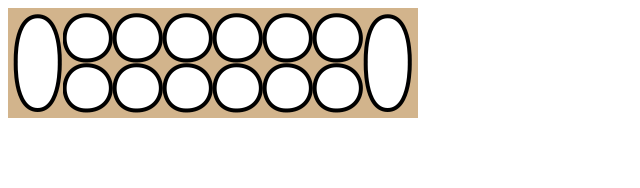
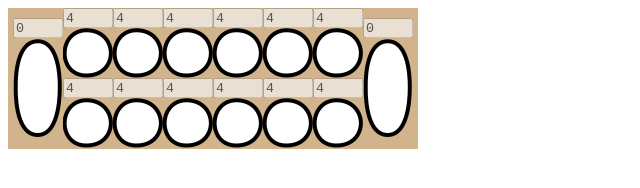
Before and after one commit to JonTheMathMan/mancala, a plain HTML site: page mancala/index.html in a window 1280 px wide. Shown: the whole page, without its empty margins (0-640 px from the left). Drawn offline with Linux system fonts and the light colour scheme.

Commit message:
added a start for gems
made some variables and textboxes to track and display the gems in a pocket.

```diff
--- a/mancala/index.html
+++ b/mancala/index.html
@@ -1,7 +1,7 @@
 <html>
 <body>
-<div id="board" style="position:absolute;background-color:tan;width:410;height:110;"></div>
-	<script src="program/functions/createImgFuntion.js"></script>
+<div id="board" style="position:absolute;background-color:tan;width:410;height:141;"></div>
+	<script src="program/genericFunctions/createPocketFuntion.js"></script>
 	<script src="program/setup.js"></script>
 </body>
 </html>
--- a/mancala/program/functions/createImgFuntion.js
+++ /dev/null
@@ -1,10 +0,0 @@
-function createImg(imgProperties={source:"",left:0,top:0})
-{
-	var newImg = document.createElement("img");
-	newImg.src = imgProperties.source;
-	newImg.style.position = "absolute";
-	newImg.style.left = imgProperties.left;
-	newImg.style.top = imgProperties.top;
-	document.getElementById("board").appendChild(newImg);
-	return newImg;
-}
--- /dev/null
+++ b/mancala/program/genericFunctions/createPocketFuntion.js
@@ -0,0 +1,25 @@
+function createPocket(pocketProperties={source:"",left:0,top:0,gems:"hello"})
+{
+	var board = document.getElementById("board");
+	var newPocket = document.createElement("img");
+	newPocket.src = pocketProperties.source;
+	newPocket.style.position = "absolute";
+	newPocket.style.left = pocketProperties.left;
+	newPocket.style.top = pocketProperties.top;
+	newPocket.gemsHeld = pocketProperties.gems;
+	//newPocket.addEventListener("click",function(e){console.log(e.target.gemsHeld)});
+	board.appendChild(newPocket);
+
+	var gemsDisplay = document.createElement("textarea");
+	gemsDisplay.style.position = "absolute";
+	gemsDisplay.style.width = 50;
+	gemsDisplay.style.height = 20;
+	gemsDisplay.style.top = pocketProperties.top-20;
+	gemsDisplay.style.left = pocketProperties.left;
+	gemsDisplay.style.resize = "none";
+	gemsDisplay.disabled = true;
+	gemsDisplay.value = pocketProperties.gems;
+	board.appendChild(gemsDisplay);
+	newPocket.gemsView = gemsDisplay;
+	return newPocket;
+}
--- /dev/null
+++ b/mancala/program/globalObjects/gemsCup.js
@@ -0,0 +1,3 @@
+ var gemsCup = {
+	 gemsHeld:0
+ };
--- a/mancala/program/setup.js
+++ b/mancala/program/setup.js
@@ -1,15 +1,15 @@
 //houses
-//row one
+	//row one
 for(var i=1;i<7;i++)
 	{
-		createImg({source:"./graphics/HousePocket.png",left:i*50+5,top:5});
+		createPocket({source:"./graphics/HousePocket.png",left:i*50+5,top:20,gems:4});
 	}
-//row two
+	//row two
 for(var u=1;u<7;u++)
 	{
-		createImg({source:"./graphics/HousePocket.png",left:u*50+5,top:55});
+		createPocket({source:"./graphics/HousePocket.png",left:u*50+5,top:90,gems:4});
 	}
 
 //stores
-createImg({source:"./graphics/StorePocket.png",left:5,top:5});
-createImg({source:"./graphics/StorePocket.png",left:355,top:5});
+createPocket({source:"./graphics/StorePocket.png",left:5,top:30,gems:0});
+createPocket({source:"./graphics/StorePocket.png",left:355,top:30,gems:0});
```
